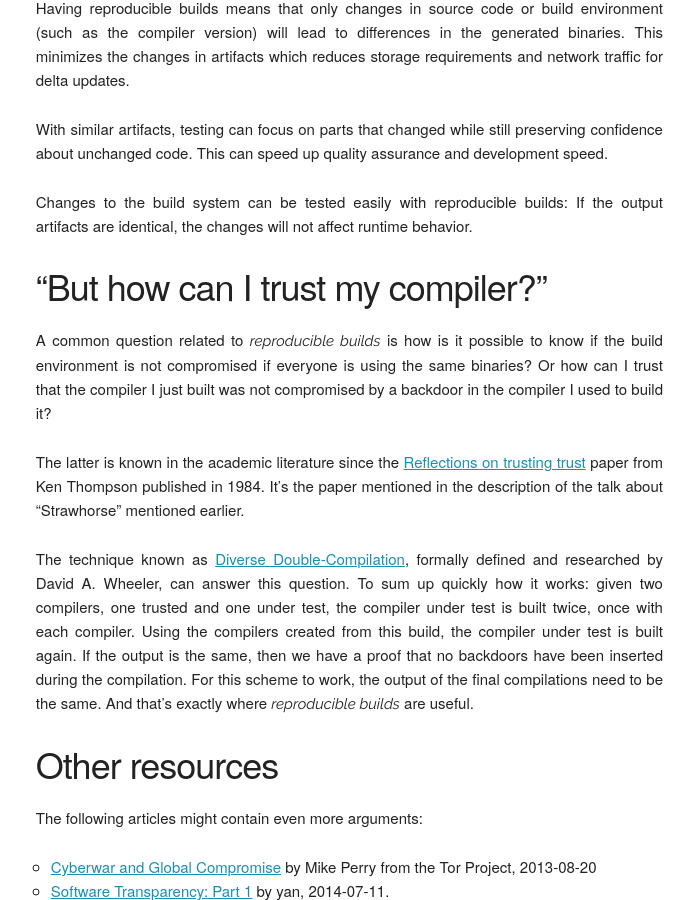
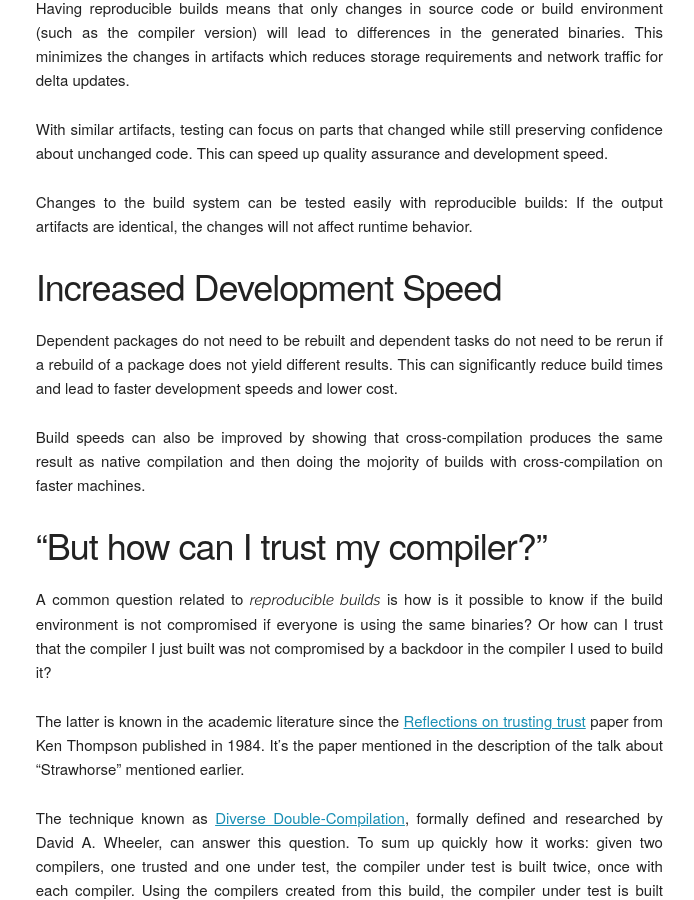
Before and after one commit to prototypefund/reproducible-website, a Jekyll site: the page built from _docs/buy_in.md, in a window 1280 px wide and 900 px high, scrolled down 1566 px. Shown: the whole window, without its empty margins (457-1151 px from the left). Built offline with Jekyll 4.4.1, drawn with Linux system fonts in a browser that asks for light colours; some web fonts are replaced.

Commit message:
docs/buy_in: Document improved dev speed
We all like faster builds due to caching if some output did not change
and thus not require dependent tasks to be re-run. That stuff saves some
companies a significant amount of money, so that's a selling point we
should have.

```diff
--- a/_docs/buy_in.md
+++ b/_docs/buy_in.md
@@ -97,6 +97,17 @@ Changes to the build system can be tested easily with reproducible
 builds: If the output artifacts are identical, the changes will not
 affect runtime behavior.
 
+Increased Development Speed
+---------------------------
+Dependent packages do not need to be rebuilt and dependent tasks do not
+need to be rerun if a rebuild of a package does not yield different
+results. This can significantly reduce build times and lead to faster
+development speeds and lower cost.
+
+Build speeds can also be improved by showing that cross-compilation
+produces the same result as native compilation and then doing the
+mojority of builds with cross-compilation on faster machines.
+
 “But how can I trust my compiler?”
 ----------------------------------
 
```
